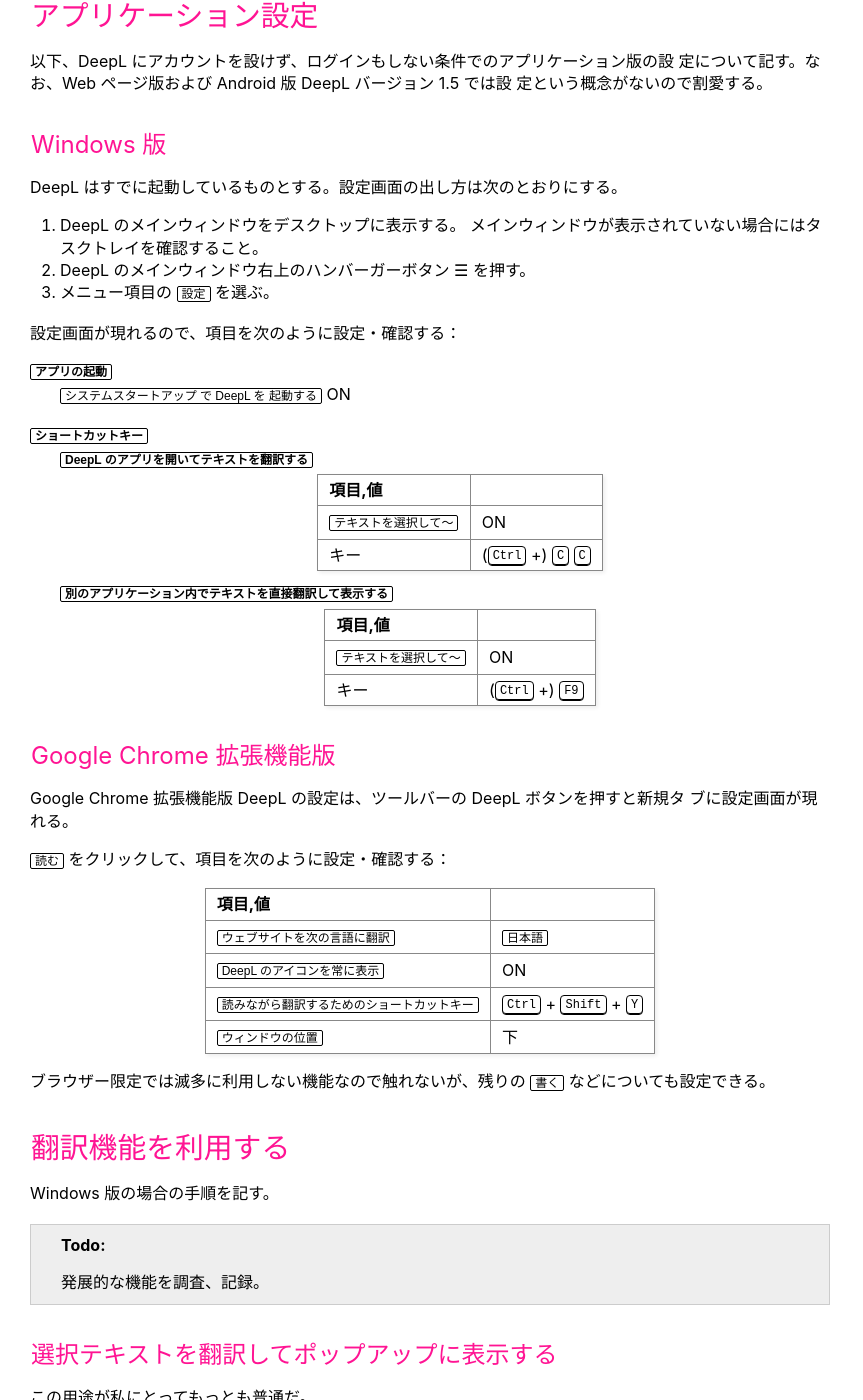
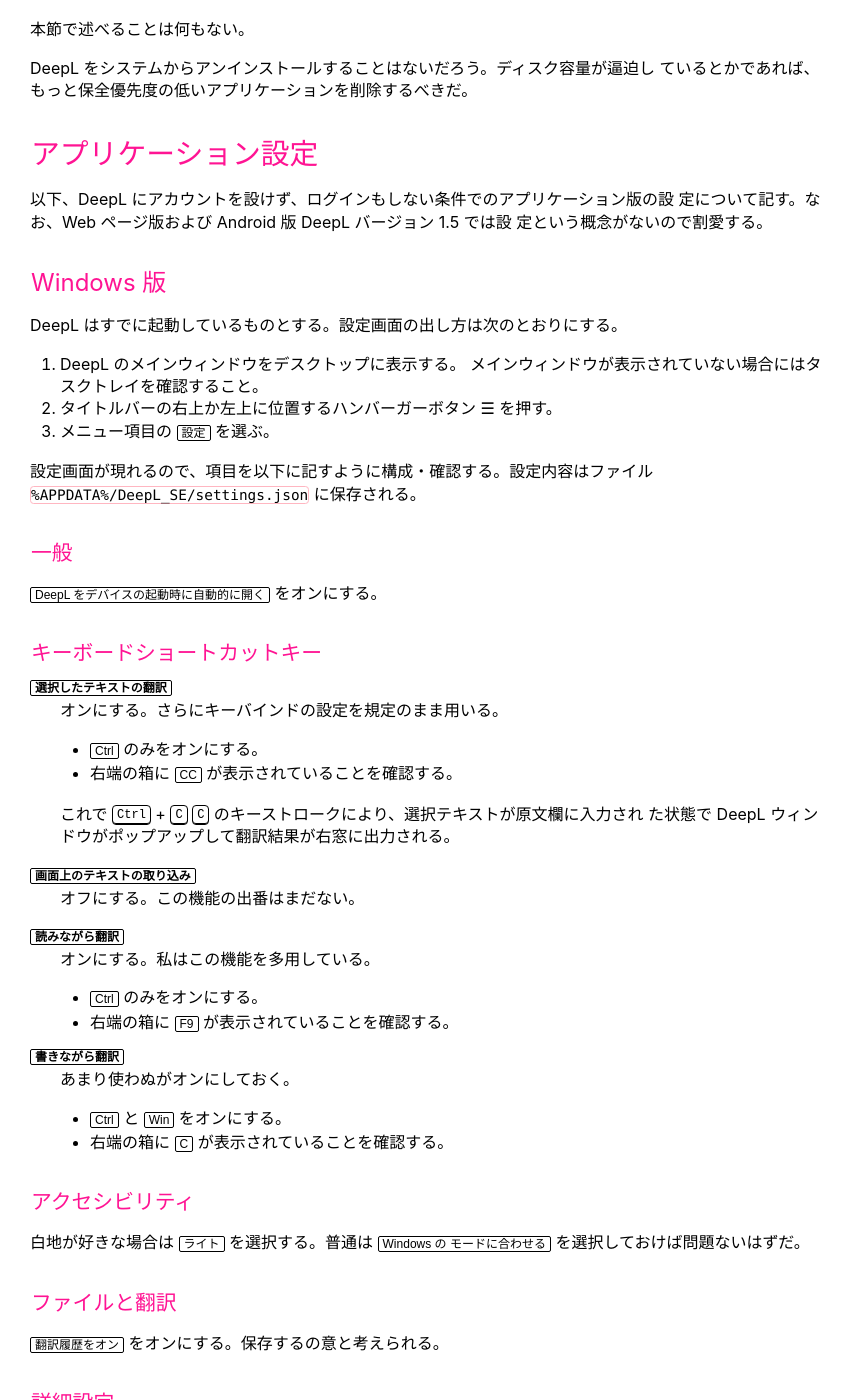
Before and after one commit to showa-yojyo/minibook, a Sphinx documentation site: the page built from source/deepl-translator.rst, in a window 1280 px wide and 1400 px high, scrolled down 2650 px. Shown: the whole window, without its empty margins (0-863 px from the left). Built offline with Sphinx 7.4.7, drawn with Linux system fonts in a browser that asks for light colours; some of the changed text lies outside the part shown.

Commit message:
deepl-translator: revise

```diff
--- /dev/null
+++ b/source/_include/kbd.txt
@@ -0,0 +1,62 @@
+.. |Back| replace:: :kbd:`Backspace`
+.. |BackSpace| replace:: :kbd:`Backspace`
+.. |Tab| replace:: :kbd:`Tab`
+.. |Enter| replace:: :kbd:`Enter`
+.. |Shift| replace:: :kbd:`Shift`
+.. |Ctrl| replace:: :kbd:`Ctrl`
+.. |Alt| replace:: :kbd:`Alt`
+.. |Esc| replace:: :kbd:`Esc`
+.. |Space| replace:: :kbd:`Space`
+.. |PgUp| replace:: :kbd:`Page Up`
+.. |PgDn| replace:: :kbd:`Page Down`
+.. |End| replace:: :kbd:`End`
+.. |Home| replace:: :kbd:`Home`
+.. |ArrowL| replace:: :kbd:`←`
+.. |ArrowU| replace:: :kbd:`↑`
+.. |ArrowR| replace:: :kbd:`→`
+.. |ArrowD| replace:: :kbd:`↓`
+.. |Ins| replace:: :kbd:`Insert`
+.. |Del| replace:: :kbd:`Delete`
+
+.. |Mult| replace:: :kbd:`*`
+.. |Plus| replace:: :kbd:`+`
+.. |Minus| replace:: :kbd:`-`
+.. |Div| replace:: :kbd:`/`
+
+.. |F1| replace:: :kbd:`F1`
+.. |F2| replace:: :kbd:`F2`
+.. |F3| replace:: :kbd:`F3`
+.. |F4| replace:: :kbd:`F4`
+.. |F5| replace:: :kbd:`F5`
+.. |F6| replace:: :kbd:`F6`
+.. |F7| replace:: :kbd:`F7`
+.. |F8| replace:: :kbd:`F8`
+.. |F9| replace:: :kbd:`F9`
+.. |F10| replace:: :kbd:`F0`
+.. |F11| replace:: :kbd:`F1`
+.. |F12| replace:: :kbd:`F2`
+
+.. |Ctrl+Shift| replace:: :kbd:`Ctrl` + :kbd:`Shift`
+.. |Ctrl+Alt| replace:: :kbd:`Ctrl` + :kbd:`Alt`
+.. |Shift+Alt| replace:: :kbd:`Shift` + :kbd:`Alt`
+.. |Ctrl+Shift+Alt| replace:: :kbd:`Ctrl` + :kbd:`Shift` + :kbd:`Alt`
+
+.. |Ctrl+A| replace:: :kbd:`Ctrl` + :kbd:`A`
+.. |Ctrl+C| replace:: :kbd:`Ctrl` + :kbd:`C`
+.. |Ctrl+E| replace:: :kbd:`Ctrl` + :kbd:`E`
+.. |Ctrl+F| replace:: :kbd:`Ctrl` + :kbd:`F`
+.. |Ctrl+G| replace:: :kbd:`Ctrl` + :kbd:`G`
+.. |Ctrl+H| replace:: :kbd:`Ctrl` + :kbd:`H`
+.. |Ctrl+L| replace:: :kbd:`Ctrl` + :kbd:`L`
+.. |Ctrl+M| replace:: :kbd:`Ctrl` + :kbd:`M`
+.. |Ctrl+N| replace:: :kbd:`Ctrl` + :kbd:`N`
+.. |Ctrl+O| replace:: :kbd:`Ctrl` + :kbd:`O`
+.. |Ctrl+P| replace:: :kbd:`Ctrl` + :kbd:`P`
+.. |Ctrl+Q| replace:: :kbd:`Ctrl` + :kbd:`Q`
+.. |Ctrl+S| replace:: :kbd:`Ctrl` + :kbd:`S`
+.. |Ctrl+T| replace:: :kbd:`Ctrl` + :kbd:`T`
+.. |Ctrl+V| replace:: :kbd:`Ctrl` + :kbd:`V`
+.. |Ctrl+W| replace:: :kbd:`Ctrl` + :kbd:`W`
+.. |Ctrl+X| replace:: :kbd:`Ctrl` + :kbd:`X`
+.. |Ctrl+Y| replace:: :kbd:`Ctrl` + :kbd:`Y`
+.. |Ctrl+Z| replace:: :kbd:`Ctrl` + :kbd:`Z`
--- a/source/deepl-translator.rst
+++ b/source/deepl-translator.rst
@@ -2,16 +2,19 @@
 DeepL Translator 利用ノート
 ======================================================================
 
+.. include:: /_include/kbd.txt
+
 本稿では無料版 `DeepL Translator`_ （以下、単に DeepL と記す）の導入例、基本的な
-使用例、応用例について記す。後述するように DeepL のインターフェイスは複数存在す
-る。特に断りのない限り、Windows 版 DeepL の情報を述べる。
+使用例、応用例について記す。後述するように DeepL のインターフェイスは複数存在する。
+特に断りのない限り、Windows 版 DeepL の情報を述べる。
 
 .. note::
 
-   :OS: Windows 10 Home 22H2 19045.2075
-   :DeepL Version: 4.1.16774
+   :OS: Windows 10 Home 22H2 19045.4472
+   :DeepL Version: 4.1.16774, 24.5.1.12467
 
-.. contents::
+.. contents:: 見出し一覧
+   :local:
 
 機能
 ======================================================================
@@ -71,11 +74,13 @@
 
 * 公式ページからインストーラーをダウンロードして展開する。
 * Microsoft Store からインストールする。
-* Windows Package Manager (:program:`winget`) でコマンド実行によりインストールする。
+* Windows Package Manager (:program:`winget`) でコマンド実行によりインストールす
+  る。
 
-  .. code:: doscon
+  .. sourcecode:: ps1con
+     :caption: winget コマンド例
 
-     > winget install -e --id DeepL.DeepL
+     PS> winget install -e --id DeepL.DeepL
 
 現代の Windows ソフトウェアはインストール方法によってアップグレード方法が変わっ
 てくる可能性があるが、どの方法でも更新は手動になりがちだ。最適なインストール方法
@@ -120,28 +125,66 @@
 
 1. DeepL のメインウィンドウをデスクトップに表示する。
    メインウィンドウが表示されていない場合にはタスクトレイを確認すること。
-2. DeepL のメインウィンドウ右上のハンバーガーボタン ☰ を押す。
+2. タイトルバーの右上か左上に位置するハンバーガーボタン ☰ を押す。
 3. メニュー項目の :guilabel:`設定` を選ぶ。
 
-設定画面が現れるので、項目を次のように設定・確認する：
+設定画面が現れるので、項目を以下に記すように構成・確認する。設定内容はファイル
+:file:`%APPDATA%/DeepL_SE/settings.json` に保存される。
 
-:guilabel:`アプリの起動`
-  :guilabel:`システムスタートアップ で DeepL を 起動する` ON
-:guilabel:`ショートカットキー`
-  :guilabel:`DeepL のアプリを開いてテキストを翻訳する`
-    .. csv-table::
-       :delim: @
-       :header: 項目,値
+一般
+~~~~~~~~~~~~~~~~~~~~~~~~~~~~~~~~~~~~~~~~~~~~~~~~~~~~~~~~~~~~~~~~~~~~~~
 
-       :guilabel:`テキストを選択して～` @ ON
-       キー @ (:kbd:`Ctrl` +) :kbd:`C` :kbd:`C`
-  :guilabel:`別のアプリケーション内でテキストを直接翻訳して表示する`
-     .. csv-table::
-        :delim: @
-        :header: 項目,値
+:guilabel:`DeepL をデバイスの起動時に自動的に開く` をオンにする。
 
-        :guilabel:`テキストを選択して～` @ ON
-        キー @ (:kbd:`Ctrl` +) :kbd:`F9`
+キーボードショートカットキー
+~~~~~~~~~~~~~~~~~~~~~~~~~~~~~~~~~~~~~~~~~~~~~~~~~~~~~~~~~~~~~~~~~~~~~~
+
+:guilabel:`選択したテキストの翻訳`
+   オンにする。さらにキーバインドの設定を規定のまま用いる。
+
+   * :guilabel:`Ctrl` のみをオンにする。
+   * 右端の箱に :guilabel:`CC` が表示されていることを確認する。
+
+   これで |Ctrl+C| :kbd:`C` のキーストロークにより、選択テキストが原文欄に入力され
+   た状態で DeepL ウィンドウがポップアップして翻訳結果が右窓に出力される。
+:guilabel:`画面上のテキストの取り込み`
+   オフにする。この機能の出番はまだない。
+:guilabel:`読みながら翻訳`
+   オンにする。私はこの機能を多用している。
+
+   * :guilabel:`Ctrl` のみをオンにする。
+   * 右端の箱に :guilabel:`F9` が表示されていることを確認する。
+:guilabel:`書きながら翻訳`
+   あまり使わぬがオンにしておく。
+
+   * :guilabel:`Ctrl` と :guilabel:`Win` をオンにする。
+   * 右端の箱に :guilabel:`C` が表示されていることを確認する。
+
+アクセシビリティ
+~~~~~~~~~~~~~~~~~~~~~~~~~~~~~~~~~~~~~~~~~~~~~~~~~~~~~~~~~~~~~~~~~~~~~~
+
+白地が好きな場合は :guilabel:`ライト` を選択する。普通は :guilabel:`Windows の
+モードに合わせる` を選択しておけば問題ないはずだ。
+
+ファイルと翻訳
+~~~~~~~~~~~~~~~~~~~~~~~~~~~~~~~~~~~~~~~~~~~~~~~~~~~~~~~~~~~~~~~~~~~~~~
+
+:guilabel:`翻訳履歴をオン` をオンにする。保存するの意と考えられる。
+
+詳細設定
+~~~~~~~~~~~~~~~~~~~~~~~~~~~~~~~~~~~~~~~~~~~~~~~~~~~~~~~~~~~~~~~~~~~~~~
+
+:guilabel:`ブロックリスト` で DeepL が機能して欲しくないアプリケーションを実行
+ファイル名で指定する。プロセス名ということだろうか。
+
+* :program:`WindowsTerminal.exe` などのコンソールウィンドウ系
+* DeepL で指定したものと競合するキーバインドを多様するアプリケーション
+
+.. admonition:: 利用者ノート
+
+   :guilabel:`アプリを選択` ボタンを押すと、現在起動中のプロセスを基に一覧が示さ
+   れるようなので、除外したいプログラムを出現させるのに、それをいったん起動する
+   必要がある？
 
 Google Chrome 拡張機能版
 ----------------------------------------------------------------------
@@ -157,7 +200,7 @@
 
    :guilabel:`ウェブサイトを次の言語に翻訳` @ :guilabel:`日本語`
    :guilabel:`DeepL のアイコンを常に表示` @ ON
-   :guilabel:`読みながら翻訳するためのショートカットキー` @ :kbd:`Ctrl` + :kbd:`Shift` + :kbd:`Y`
+   :guilabel:`読みながら翻訳するためのショートカットキー` @ |Ctrl+Shift| + :kbd:`Y`
    :guilabel:`ウィンドウの位置` @ 下
 
 ブラウザー限定では滅多に利用しない機能なので触れないが、残りの :guilabel:`書く`
@@ -177,35 +220,46 @@
 
 この用途が私にとってもっとも普通だ。
 
-1. 千文字未満で構成される任意の（英文）テキストをマウスやキーボードを使って選択
+#. 千文字未満で構成される任意の（英文）テキストをマウスやキーボードを使って選択
    する。
-2. ショートカットキー :kbd:`Ctrl` + :kbd:`F9` を押す。
-3. ポップアップが表示される。バッファーリング完了まで待つ。
+#. ショートカットキー |Ctrl| + |F9| を押す。
+#. ポップアップが表示される。バッファーリング完了まで待つ。
 
 これで翻訳（和文）がポップアップに表示される。必要に応じて :guilabel:`コピー` ボ
 タンを押して、翻訳文をクリップボードに写すことが可能だ。
 
 対象となるテキストが Google Chrome で表示されているウェブページ内にあるならば
 Chrome 拡張機能版でも上記の手順がほぼ通用する。有意な差異はショートカットキーが
-:kbd:`Ctrl` + :kbd:`Shift` + :kbd:`Y` であることしかない。
+|Ctrl+Shift| + :kbd:`Y` であることしかない。
 
 選択テキストを翻訳してメインウィンドウに表示する
 ----------------------------------------------------------------------
 
 訳したい英文の文字数が五千を超えない限りは、まだ無料で翻訳させてもらえる。
 
-1. 五千文字未満で構成される任意の（英文）テキストをマウスやキーボードを使って選
+#. 五千文字未満で構成される任意の（英文）テキストをマウスやキーボードを使って選
    択する。
-2. Emacs のキー操作の要領でショートカットキー :kbd:`Ctrl` + :kbd:`C` :kbd:`C` を
-   押す。
-3. DeepL メインウィンドウが最前面に現れる。左側ペインに選択テキストと同じものが
-   入力済みだ。
+#. Emacs のキー操作の要領でショートカットキー |Ctrl+C| :kbd:`C` を押す。
+#. DeepL メインウィンドウが最前面に現れる。左側窓に選択テキストと同じものが入力
+   済みだ。
 
-しばらくして右側ペインに翻訳テキストが出力される。こちらも必要に応じて
+しばらくして右側窓に翻訳テキストが出力される。こちらも必要に応じて
 :guilabel:`コピー` ボタンを押して、翻訳文をクリップボードに写すことが可能だ。
 
 また、メインウィンドウを介して翻訳させる場合には、対象テキストを直接左側ペインに
 入力しても構わない。
 
-.. _DeepL: https://www.deepl.com/translator
+選択テキストを訳文と置き換える
+----------------------------------------------------------------------
+
+#. 対象テキストを選択する。
+#. |Ctrl| + :kbd:`Win` + :kbd:`C` を押す。ポップアップコントロールが開く。
+#. 訳文の言語をドロップダウンリストから選択する。
+#. |Enter| を押すか、謎の矢印ボタンを押す。
+#. 選択テキストが訳文に置き換わる。
+
+残念ながらテキストが書かれているエディットコントロールの型によっては置換が無効に
+なるようだ。原文を残したい場合もあるので、これと :guilabel:`読みながら翻訳` と使
+い分ける。
+
 .. _DeepL Translator: https://www.deepl.com/translator
```
